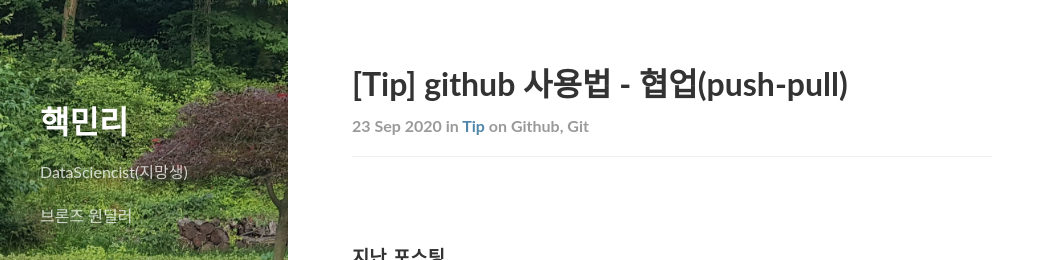
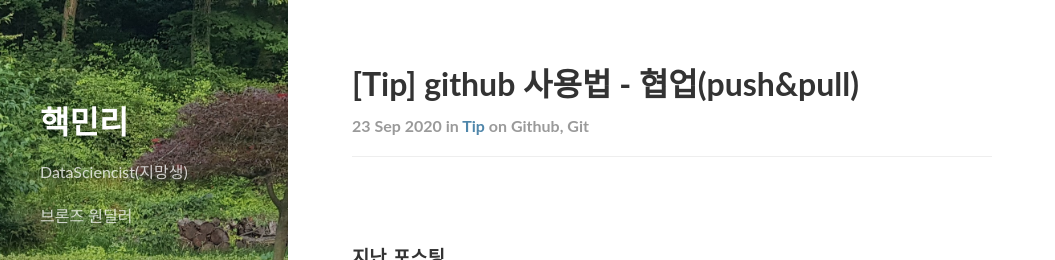
Before and after one commit to lhmlhm1111/lhmlhm1111.github.io, a Jekyll site: the page built from _posts/2020-09-23-Tip-Tip-github_push&pull.markdown, in a window 1280 px wide and 900 px high. Shown: the top 260 px of the window, without its empty margins (0-1055 px from the left). Built offline with Jekyll 4.4.1, drawn with Linux system fonts in a browser that asks for light colours; nearby versions of some CDN libraries; comment, search, counter and statistics services are not loaded.

```diff
--- a/_posts/2020-09-23-Tip-Tip-github.markdown
+++ b/_posts/2020-09-23-Tip-Tip-github_push&pull.markdown
@@ -1,7 +1,7 @@
 ---
 layout: post
-title:  "[Tip] github 사용법 - 협업(push-pull)"
-subtitle:   "github 사용법 - 협업(push-pull)"
+title:  "[Tip] github 사용법 - 협업(push&pull)"
+subtitle:   "github 사용법 - 협업(push&pull)"
 categories: tip
 tags: github git
 comments: true
```
